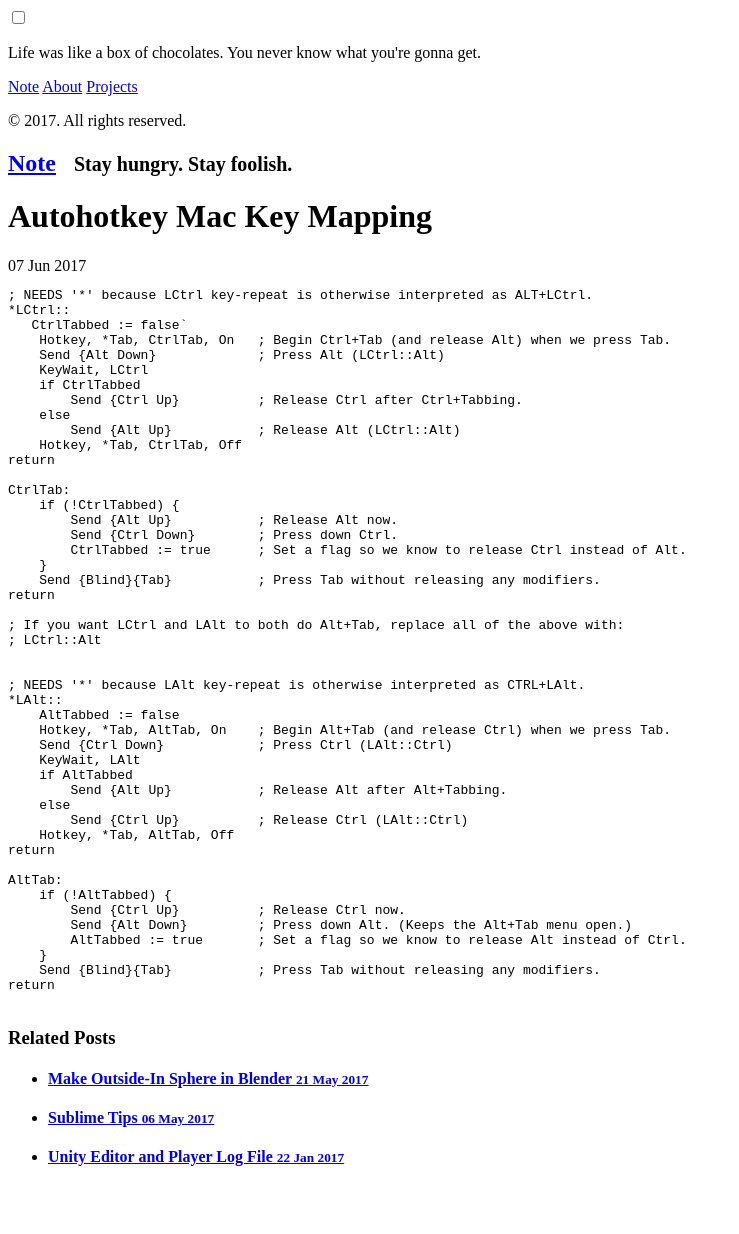
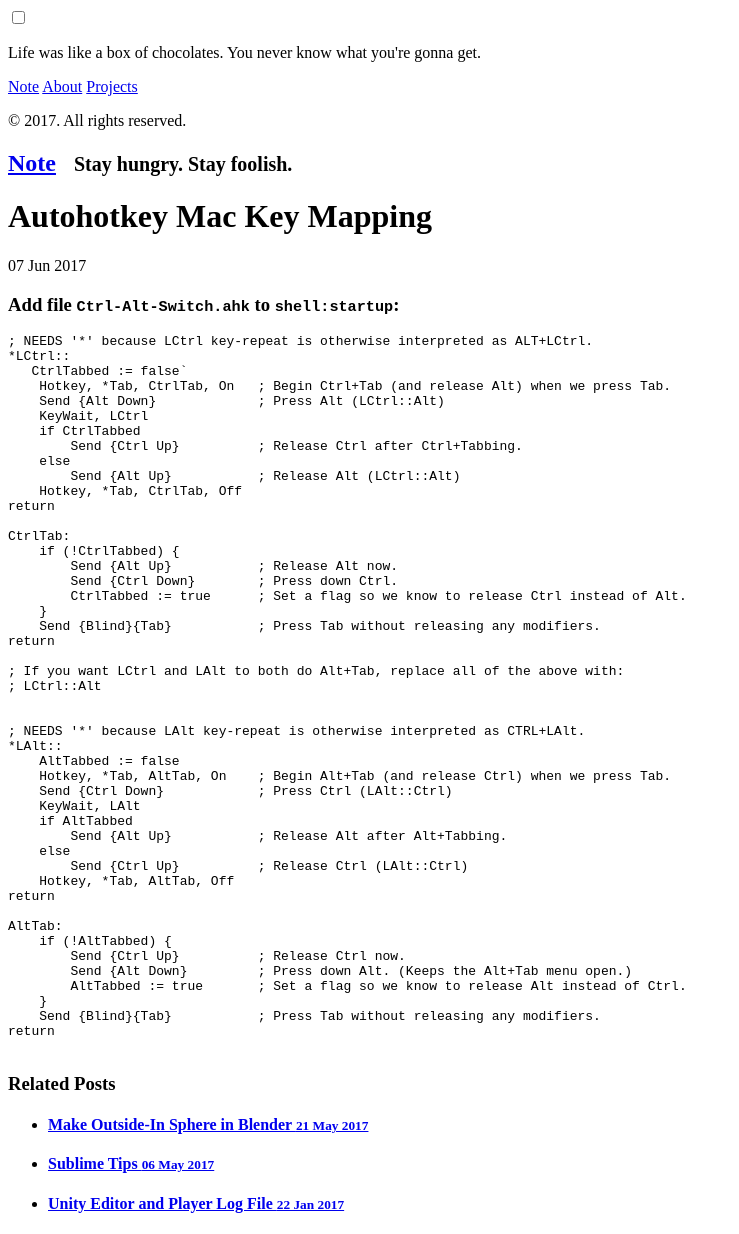
Before and after one commit to usunyu/usunyu.github.io, a Jekyll site: the page built from note/_posts/2017-06-07-auto-hotkey-mac-key.markdown, in a window 1280 px wide. Shown: the whole page, without its empty margins (0-739 px from the left). Built offline with Jekyll 4.4.1, drawn with Linux system fonts in a browser that asks for light colours; before the commit the page ends 1188 px from its top, so only the background shows below that.

Commit message:
[post] autohotkey startup

````diff
--- a/note/_posts/2017-06-07-auto-hotkey-mac-key.markdown
+++ b/note/_posts/2017-06-07-auto-hotkey-mac-key.markdown
@@ -2,6 +2,8 @@
 layout: post
 title: Autohotkey Mac Key Mapping
 ---
+
+### Add file `Ctrl-Alt-Switch.ahk` to `shell:startup`:
 
 ```
 ; NEEDS '*' because LCtrl key-repeat is otherwise interpreted as ALT+LCtrl.
````
